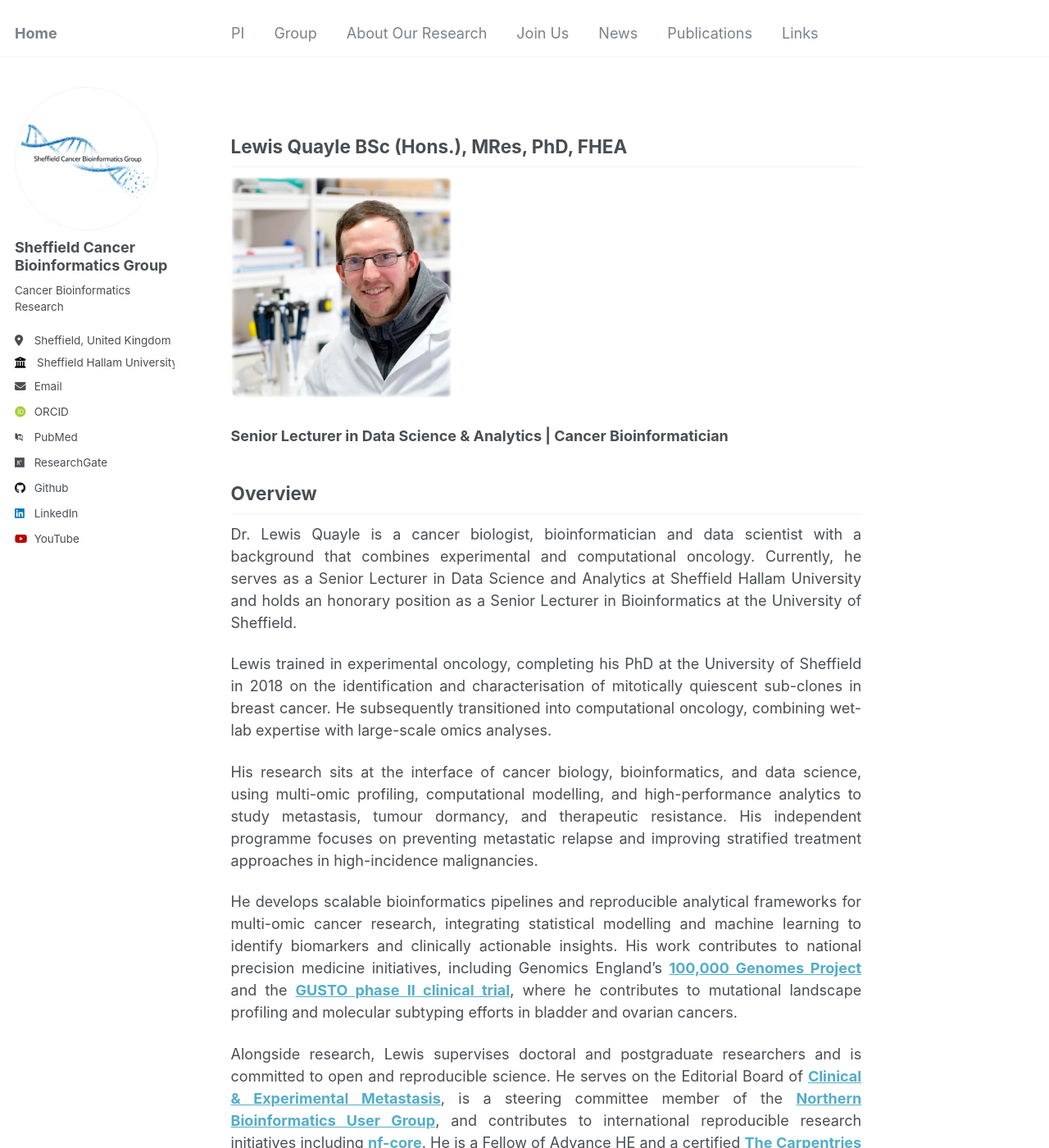
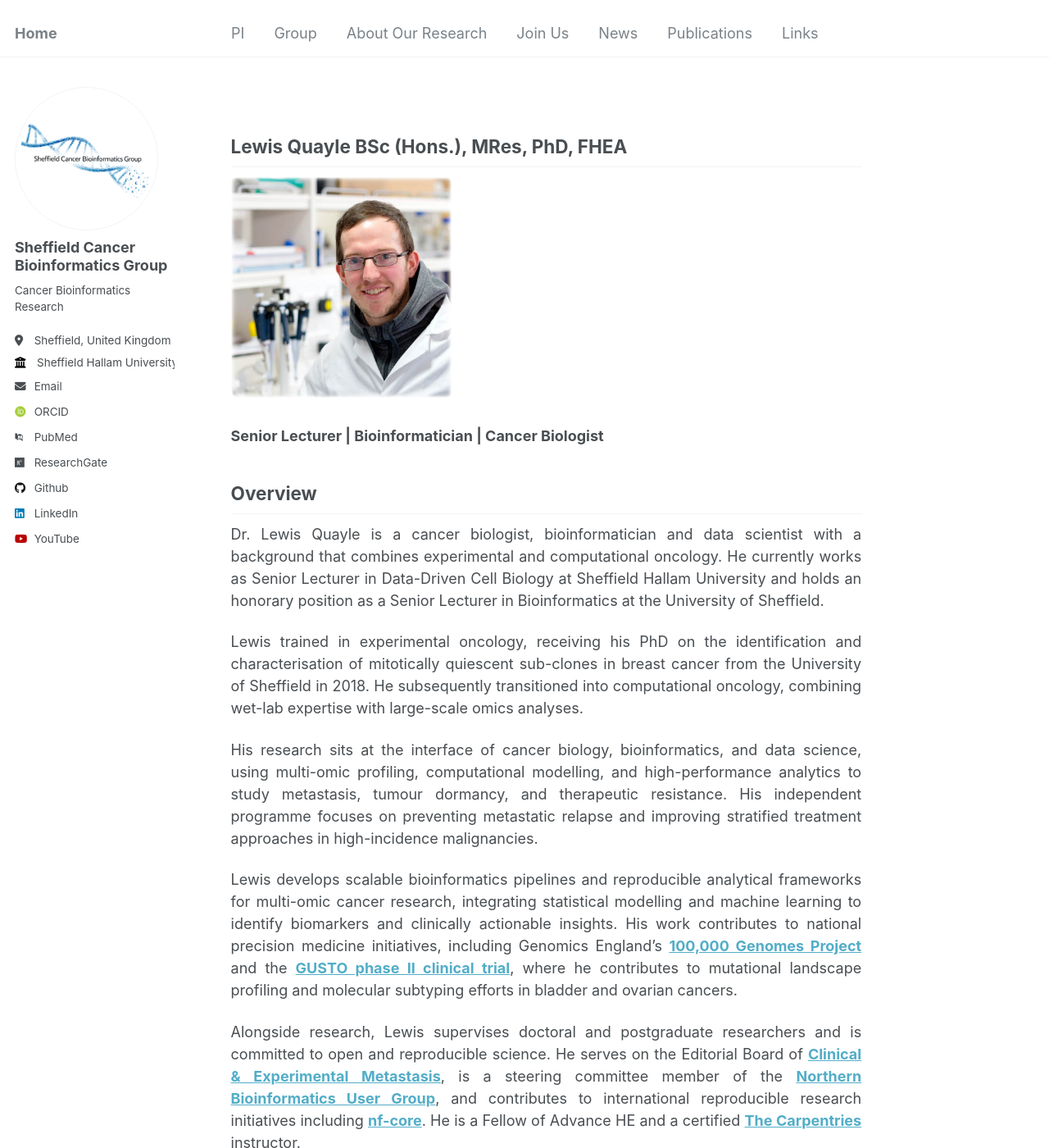
Before and after one commit to sheffieldcancerbioinformatics/sheffieldcancerbioinformatics.github.io, a Jekyll site: the page built from _pages/pi.md, in a window 1280 px wide and 1400 px high. Shown: the whole window at 82% size. Built offline with Jekyll 4.4.1, drawn with Linux system fonts in a browser that asks for light colours; some web fonts are replaced; some of the changed text lies outside the part shown.

Commit message:
Updated information in pi.md

```diff
--- a/_pages/pi.md
+++ b/_pages/pi.md
@@ -9,17 +9,17 @@ author_profile: true
 
 <img src="/images/people/lquayle.png" width="35%" style="display: block; margin: 0 left;">
 
-### **Senior Lecturer in Data Science & Analytics | Cancer Bioinformatician**
+### **Senior Lecturer | Bioinformatician | Cancer Biologist**
 
 ## Overview
 
-Dr. Lewis Quayle is a cancer biologist, bioinformatician and data scientist with a background that combines experimental and computational oncology. Currently, he serves as a Senior Lecturer in Data Science and Analytics at Sheffield Hallam University and holds an honorary position as a Senior Lecturer in Bioinformatics at the University of Sheffield.
+Dr. Lewis Quayle is a cancer biologist, bioinformatician and data scientist with a background that combines experimental and computational oncology. He currently works as Senior Lecturer in Data-Driven Cell Biology at Sheffield Hallam University and holds an honorary position as a Senior Lecturer in Bioinformatics at the University of Sheffield.
 
-Lewis trained in experimental oncology, completing his PhD at the University of Sheffield in 2018 on the identification and characterisation of mitotically quiescent sub-clones in breast cancer. He subsequently transitioned into computational oncology, combining wet-lab expertise with large-scale omics analyses.
+Lewis trained in experimental oncology, receiving his PhD on the identification and characterisation of mitotically quiescent sub-clones in breast cancer from the University of Sheffield in 2018. He subsequently transitioned into computational oncology, combining wet-lab expertise with large-scale omics analyses.
 
 His research sits at the interface of cancer biology, bioinformatics, and data science, using multi-omic profiling, computational modelling, and high-performance analytics to study metastasis, tumour dormancy, and therapeutic resistance. His independent programme focuses on preventing metastatic relapse and improving stratified treatment approaches in high-incidence malignancies.
 
-He develops scalable bioinformatics pipelines and reproducible analytical frameworks for multi-omic cancer research, integrating statistical modelling and machine learning to identify biomarkers and clinically actionable insights. His work contributes to national precision medicine initiatives, including Genomics England’s <a href="https://www.genomicsengland.co.uk/initiatives/100000-genomes-project" target="_blank">**100,000 Genomes Project**</a> and the <a href="https://fundingawards.nihr.ac.uk/award/NIHR128103" target="_blank">**GUSTO phase II clinical trial**</a>, where he contributes to mutational landscape profiling and molecular subtyping efforts in bladder and ovarian cancers.
+Lewis develops scalable bioinformatics pipelines and reproducible analytical frameworks for multi-omic cancer research, integrating statistical modelling and machine learning to identify biomarkers and clinically actionable insights. His work contributes to national precision medicine initiatives, including Genomics England’s <a href="https://www.genomicsengland.co.uk/initiatives/100000-genomes-project" target="_blank">**100,000 Genomes Project**</a> and the <a href="https://fundingawards.nihr.ac.uk/award/NIHR128103" target="_blank">**GUSTO phase II clinical trial**</a>, where he contributes to mutational landscape profiling and molecular subtyping efforts in bladder and ovarian cancers.
 
 Alongside research, Lewis supervises doctoral and postgraduate researchers and is committed to open and reproducible science. He serves on the Editorial Board of <a href="https://link.springer.com/journal/10585" target="_blank">**Clinical & Experimental Metastasis**</a>, is a steering committee member of the <a href="https://northernbug.github.io/" target="_blank">**Northern Bioinformatics User Group**</a>, and contributes to international reproducible research initiatives including <a href="https://northernbug.github.io/" target="_blank">**nf-core**</a>. He is a Fellow of Advance HE and a certified <a href="https://carpentries.org/" target="_blank">**The Carpentries**</a> instructor.
 
```
Also changed, not shown: other parts of _pages/pi.md (+19 -15 lines).
